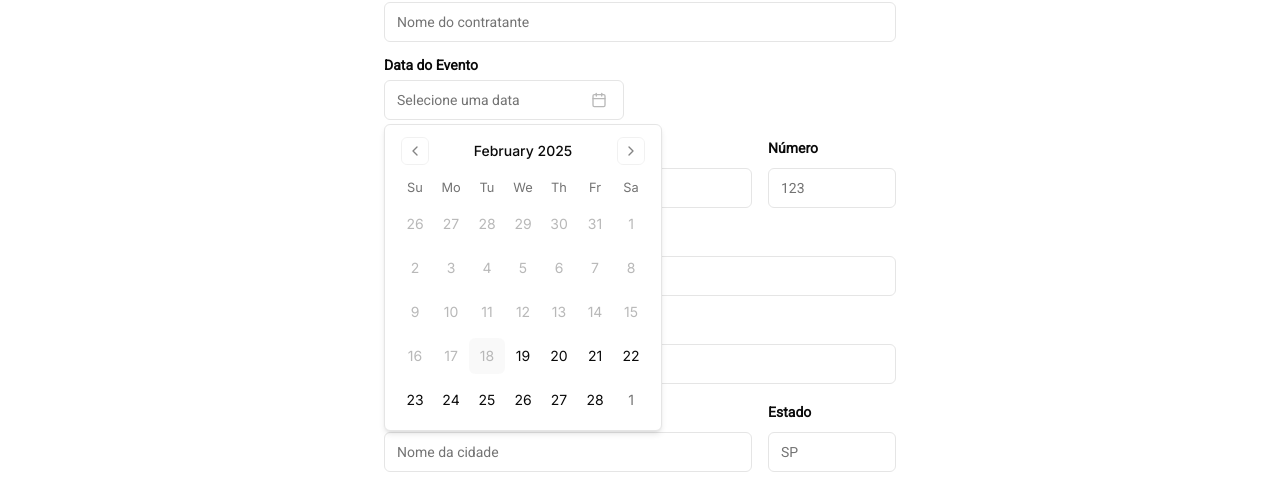
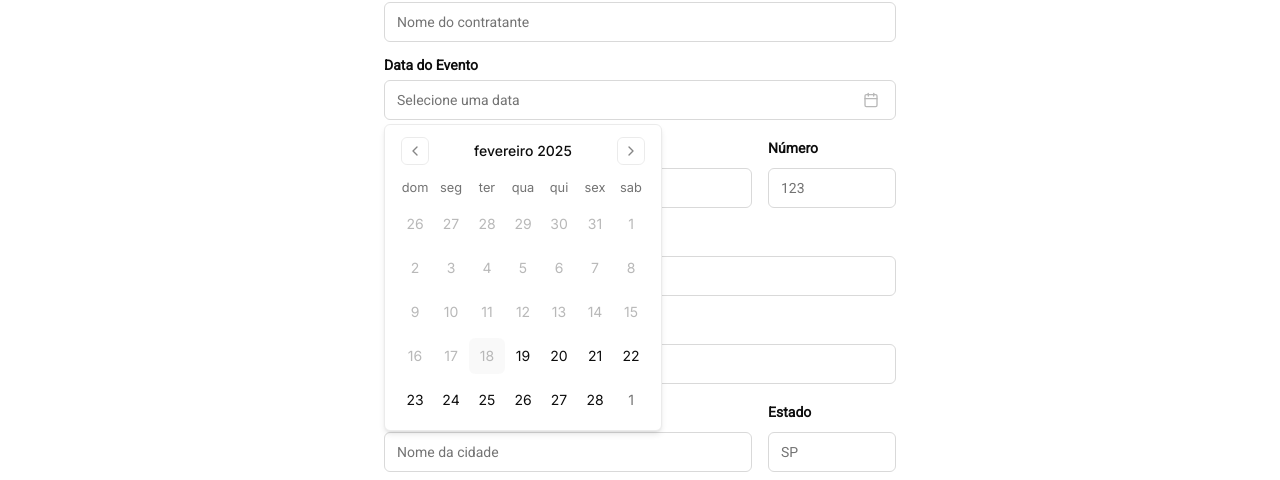
Before and after one commit to YAN-AES/teste-es, a Next.js app: page / in a window 1280 px wide. Both pictures are taken after a click on the button "Selecione uma data". Shown: the part 830-1310 px from the top of the page. Built offline with nearby package versions, Linux system fonts and the light colour scheme.

Commit message:
fix: fixed form style

```diff
--- a/src/app/globals.css
+++ b/src/app/globals.css
@@ -10,56 +10,64 @@ body {
 @layer base {
   :root {
     --background: 0 0% 100%;
-    --foreground: 0 0% 3.9%;
+    --foreground: 0 0% 5%;
+
     --card: 0 0% 100%;
-    --card-foreground: 0 0% 3.9%;
+    --card-foreground: 0 0% 5%;
+
     --popover: 0 0% 100%;
-    --popover-foreground: 0 0% 3.9%;
-    --primary: 0 0% 9%;
+    --popover-foreground: 0 0% 5%;
+
+    --primary: 340 100% 32%;
     --primary-foreground: 0 0% 98%;
-    --secondary: 0 0% 96.1%;
-    --secondary-foreground: 0 0% 9%;
-    --muted: 0 0% 96.1%;
-    --muted-foreground: 0 0% 45.1%;
-    --accent: 0 0% 96.1%;
-    --accent-foreground: 0 0% 9%;
-    --destructive: 0 84.2% 60.2%;
+
+    --secondary: 0 0% 96%;
+    --secondary-foreground: 0 0% 5%;
+
+    --muted: 0 0% 96%;
+    --muted-foreground: 0 0% 45%;
+
+    --accent: 0 0% 96%;
+    --accent-foreground: 0 0% 5%;
+
+    --destructive: 0 84% 60%;
     --destructive-foreground: 0 0% 98%;
-    --border: 0 0% 89.8%;
-    --input: 0 0% 89.8%;
-    --ring: 0 0% 3.9%;
-    --chart-1: 12 76% 61%;
-    --chart-2: 173 58% 39%;
-    --chart-3: 197 37% 24%;
-    --chart-4: 43 74% 66%;
-    --chart-5: 27 87% 67%;
+
+    --border: 0 0% 92%;
+    --input: 0 0% 85%;
+    --ring: 0 0% 76%;
+
     --radius: 0.5rem;
   }
+
   .dark {
-    --background: 0 0% 3.9%;
+    --background: 300 4% 5%;
     --foreground: 0 0% 98%;
-    --card: 0 0% 3.9%;
+
+    --card: 0 3% 6%;
     --card-foreground: 0 0% 98%;
-    --popover: 0 0% 3.9%;
+
+    --popover: 0 3% 6%;
     --popover-foreground: 0 0% 98%;
-    --primary: 0 0% 98%;
-    --primary-foreground: 0 0% 9%;
-    --secondary: 0 0% 14.9%;
+
+    --primary: 340 100% 32%;
+    --primary-foreground: 0 0% 98%;
+
+    --secondary: 0 2% 12%;
     --secondary-foreground: 0 0% 98%;
-    --muted: 0 0% 14.9%;
-    --muted-foreground: 0 0% 63.9%;
-    --accent: 0 0% 14.9%;
+
+    --muted: 330 2% 18%;
+    --muted-foreground: 336 2% 49%;
+
+    --accent: 338 18% 12%;
     --accent-foreground: 0 0% 98%;
-    --destructive: 0 62.8% 30.6%;
+
+    --destructive: 0 84% 60%;
     --destructive-foreground: 0 0% 98%;
-    --border: 0 0% 14.9%;
-    --input: 0 0% 14.9%;
-    --ring: 0 0% 83.1%;
-    --chart-1: 220 70% 50%;
-    --chart-2: 160 60% 45%;
-    --chart-3: 30 80% 55%;
-    --chart-4: 280 65% 60%;
-    --chart-5: 340 75% 55%;
+
+    --border: 0 2% 12%;
+    --input: 330 2% 18%;
+    --ring: 340 100% 40%;
   }
 }
 
--- a/src/app/layout.tsx
+++ b/src/app/layout.tsx
@@ -19,7 +19,7 @@ export default function RootLayout({
   return (
     <html lang="pt-BR">
       <body className={inter.className}>
-        <nav className="bg-blue-500 p-4">
+        <nav className="bg-rose-900 p-4">
           <div className="container mx-auto flex justify-between items-center">
             <Link href="/" className="text-white text-xl font-bold">
               Contratação de Artistas
--- a/src/app/page.tsx
+++ b/src/app/page.tsx
@@ -64,7 +64,7 @@ export default function Home() {
   ];
 
   return (
-    <div className="font-roboto flex flex-col items-center w-full justify-center">
+    <div className="font-roboto flex flex-col items-center justify-center">
       <h1 className="text-3xl font-bold font-roboto mb-6">
         Contratação de Artistas
       </h1>
--- a/src/components/assign-form.tsx
+++ b/src/components/assign-form.tsx
@@ -24,6 +24,7 @@ import {
   PopoverTrigger,
 } from "@/components/ui/popover";
 import { cn } from "@/lib/utils";
+import { ptBR } from "date-fns/locale";
 
 const formSchema = z.object({
   contratante: z.string().min(2, {
@@ -103,12 +104,12 @@ export default function AddressForm() {
                       <Button
                         variant="outline"
                         className={cn(
-                          "w-[240px] pl-3 text-left font-normal",
+                          "w-full pl-3 text-left font-normal",
                           !field.value && "text-muted-foreground"
                         )}
                       >
                         {field.value ? (
-                          format(field.value, "PPP")
+                          format(field.value, "PPP", { locale: ptBR })
                         ) : (
                           <span>Selecione uma data</span>
                         )}
--- a/src/components/ui/calendar.tsx
+++ b/src/components/ui/calendar.tsx
@@ -3,6 +3,7 @@
 import * as React from "react"
 import { ChevronLeft, ChevronRight } from "lucide-react"
 import { DayPicker } from "react-day-picker"
+import { ptBR } from "date-fns/locale";
 
 import { cn } from "@/lib/utils"
 import { buttonVariants } from "@/components/ui/button"
@@ -17,6 +18,7 @@ function Calendar({
 }: CalendarProps) {
   return (
     <DayPicker
+      locale={ptBR}
       showOutsideDays={showOutsideDays}
       className={cn("p-3", className)}
       classNames={{
```
